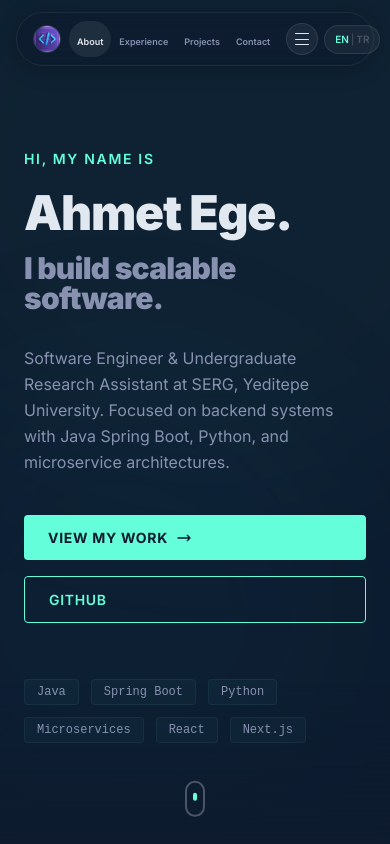
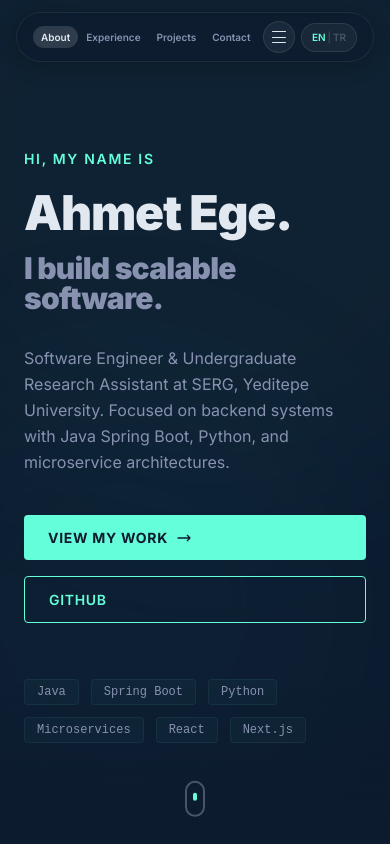
Before and after one commit to ahmetege0/website, a Next.js app: page / in a window 390 px wide. Shown: the top 844 px of the page. Built offline with nearby package versions, Linux system fonts and the light colour scheme.

Commit message:
navbar bugs fixed

```diff
--- a/package.json
+++ b/package.json
@@ -3,7 +3,7 @@
   "version": "0.1.0",
   "private": true,
   "scripts": {
-    "dev": "next dev",
+    "dev": "next dev -H 0.0.0.0",
     "build": "next build",
     "start": "next start",
     "lint": "eslint"
--- a/src/app/globals.css
+++ b/src/app/globals.css
@@ -274,6 +274,8 @@ body {
 .modal-overlay {
   position: fixed;
   inset: 0;
+  position: fixed;
+  inset: 0;
   background: rgba(13, 27, 46, 0.85);
   backdrop-filter: blur(6px);
   z-index: 100;
@@ -282,3 +284,13 @@ body {
   justify-content: center;
   padding: 1rem;
 }
+
+/* Navbar scrollable center — scrollbar gizlenir */
+.nav-scroll {
+  -ms-overflow-style: none;
+  scrollbar-width: none;
+}
+
+.nav-scroll::-webkit-scrollbar {
+  display: none;
+}
--- a/src/components/Navbar.jsx
+++ b/src/components/Navbar.jsx
@@ -1,27 +1,26 @@
 "use client";
 /*
-  components/Navbar.jsx — Floating Pill Redesign (reasonal.co inspired)
+  components/Navbar.jsx
 
-  Layout:
-  [favicon + "Ahmet Ege"] | [About · Experience · Projects · Contact] | [☰] [EN|TR]
-
-  Özellikler:
-  - Tam geniş değil, mx-4/mx-8'lik padding ile floating pill (rounded-full)
-  - Framer-motion layoutId="nav-pill" → aktif link altındaki oval gösterge linkler arasında kayar
-  - Hamburger butonu açılınca: fotoğraflar & müzikler seçenekli panel
-  - backdrop-filter: blur(8px) — önceki 16px'ten azaltıldı
-  - Mobilde "Ahmet Ege" yazısı gizlenir (hidden sm:block), sadece favicon kalır
+  Değişiklikler:
+  1. CENTER SECTION → overflow-x-auto (mobilde yatay kaydırılabilir)
+     Kar butonu bu scrollable alana taşındı. İlerde dark mode vs. buraya eklenir.
+  2. handleNavClick → ana sayfada iken/#about tıklanınca sayfa yenilenmeden smooth scroll
+  3. Nav link <a> → flex items-center justify-center | span → leading-none (About hizalama fix)
+  4. SnowEffect geri döndü (scrollable alanda kar ikonu)
 */
 
 import { useState, useEffect, useRef } from "react";
 import { motion, AnimatePresence } from "framer-motion";
 import { useLanguage } from "@/lib/LanguageContext";
 import { translations } from "@/lib/translations";
+import SnowEffect from "@/components/SnowEffect";
 
 export default function Navbar() {
     const [scrolled, setScrolled] = useState(false);
     const [activeSection, setActiveSection] = useState("about");
     const [menuOpen, setMenuOpen] = useState(false);
+    const [snowActive, setSnowActive] = useState(false);
     const { lang, toggle } = useLanguage();
     const t = translations[lang].nav;
     const panelRef = useRef(null);
@@ -78,36 +77,41 @@ export default function Navbar() {
         return () => document.removeEventListener("mousedown", handler);
     }, [menuOpen]);
 
+    /*
+      Smart nav click:
+      - Ana sayfadaysak (/) → sayfa yenilenmeden smooth scroll
+      - Başka sayfadaysak (music, photos vs.) → normal href navigasyon
+    */
+    const handleNavClick = (e, href) => {
+        if (typeof window !== "undefined" && window.location.pathname === "/" && href.startsWith("/#")) {
+            e.preventDefault();
+            document.getElementById(href.replace("/#", ""))?.scrollIntoView({ behavior: "smooth" });
+        }
+    };
+
     return (
-        /* Nav fixed, hafif top offset → floating his */
+        <>
+            <SnowEffect active={snowActive} />
             <nav
                 className="fixed left-0 right-0 z-50 px-4 md:px-8"
-            style={{ top: "0.75rem", transition: "padding 0.4s ease" }}
+                style={{ top: "0.75rem" }}
             >
                 <div className="max-w-5xl mx-auto">
-                {/*
-          ╔══════════════════════════════════════════════════════════════╗
-          ║  Floating pill bar — rounded-full, frosted glass backdrop   ║
-          ╚══════════════════════════════════════════════════════════════╝
-        */}
                     <div
                         className="flex items-center gap-2 rounded-full px-4 md:px-5 py-2 md:py-2.5"
                         style={{
                             background: scrolled ? "rgba(13, 27, 46, 0.88)" : "rgba(13, 27, 46, 0.72)",
-                        backdropFilter: "blur(8px)",   /* 16px → 8px: arka plan daha net görünür */
+                            backdropFilter: "blur(8px)",
                             WebkitBackdropFilter: "blur(8px)",
                             border: "1px solid rgba(255, 255, 255, 0.07)",
-                        boxShadow: scrolled
-                            ? "0 8px 32px rgba(0,0,0,0.4)"
-                            : "0 4px 20px rgba(0,0,0,0.25)",
+                            boxShadow: scrolled ? "0 8px 32px rgba(0,0,0,0.4)" : "0 4px 20px rgba(0,0,0,0.25)",
                             transition: "background 0.4s ease, box-shadow 0.4s ease",
                         }}
                     >
-
-                    {/* ─── LEFT: Favicon + ad ─────────────────────────────────── */}
+                        {/* ─── LEFT: Favicon + ad (sadece sm+) ─── */}
                         <a
-                        href="#home"
-                        className="flex items-center gap-2 shrink-0 no-underline"
+                            href="/"
+                            className="hidden sm:flex items-center gap-2 shrink-0 no-underline"
                             aria-label="Home"
                         >
                             <img
@@ -116,55 +120,89 @@ export default function Navbar() {
                                 className="w-7 h-7 rounded-full"
                                 style={{ border: "1px solid rgba(100,255,218,0.2)" }}
                             />
-                        {/* Sadece sm (≥640px) ekranlarda göster */}
                             <span
-                            className="hidden sm:block font-bold text-sm leading-none"
+                                className="font-bold text-sm leading-none"
                                 style={{ color: "var(--text)" }}
                             >
                                 Ahmet Ege
                             </span>
                         </a>
 
-                    {/* ─── CENTER: Nav linkleri ────────────────────────────────── */}
                         {/*
-            flex-1: kalan boşluğu al
-            justify-center: link grubunu yatayda ortala
-            Pill göstergesi (layoutId="nav-pill") linkler arasında kayarak geçiş yapar.
+                          ─── CENTER: Yatay kaydırılabilir nav ───────────────────────
+                          Mobilde swipe ile yeni ikonlara erişilebilir:
+                          [About][Experience][Projects][Contact][❄️]  → kaydır →  [future: 🌙 dark mode]
+                          Desktopda justify-center ile ortada görünür.
+                          .nav-scroll → webkit scrollbar gizlenir
                         */}
-                    <div className="flex-1 flex items-center justify-center">
+                        <div className="flex-1 overflow-x-auto nav-scroll">
+                            <div className="flex items-center md:justify-center" style={{ minWidth: "max-content" }}>
+
+                                {/* Nav linkleri */}
                                 {navLinks.map((link) => (
                                     <a
                                         key={link.href}
                                         href={link.href}
-                                className="relative px-2 md:px-3 py-1.5 rounded-full transition-colors duration-200 no-underline select-none"
+                                        onClick={(e) => handleNavClick(e, link.href)}
+                                        className="relative flex items-center justify-center px-2 md:px-3 py-1.5 md:py-2 rounded-full transition-colors duration-200 no-underline select-none"
                                         style={{
                                             color: activeSection === link.id ? "var(--text)" : "var(--text-muted)",
                                         }}
                                     >
-                                {/* Kayan oval pill gösterge — sadece aktif linkte */}
+                                        {/* Kayan oval pill — sadece aktif link */}
                                         {activeSection === link.id && (
                                             <motion.div
                                                 layoutId="nav-pill"
                                                 className="absolute inset-0 rounded-full"
-                                        style={{ background: "rgba(255,255,255,0.08)" }}
+                                                style={{ background: "rgba(255,255,255,0.14)" }}
                                                 transition={{ type: "spring", bounce: 0.25, duration: 0.45 }}
                                             />
                                         )}
-                                <span className="relative z-10 font-semibold text-[9px] md:text-[11px] whitespace-nowrap">
+                                        <span className="relative z-10 font-semibold text-[10px] md:text-[11px] whitespace-nowrap leading-none">
                                             {link.label}
                                         </span>
                                     </a>
                                 ))}
+
+                                {/* Kar butonu — scrollable alanda, mobilde swipe ile erişilir */}
+                                <button
+                                    onClick={() => setSnowActive((v) => !v)}
+                                    className="relative flex items-center justify-center px-2 md:px-3 py-1.5 rounded-full transition-all duration-200 ml-0.5"
+                                    style={{ color: snowActive ? "var(--accent)" : "var(--text-muted)" }}
+                                    title={snowActive
+                                        ? (lang === "tr" ? "Karı durdur" : "Stop snow")
+                                        : (lang === "tr" ? "Kar yağdır ❄️" : "Make it snow ❄️")}
+                                    aria-label="Toggle snow"
+                                >
+                                    {snowActive && (
+                                        <motion.div
+                                            className="absolute inset-0 rounded-full"
+                                            initial={{ opacity: 0 }}
+                                            animate={{ opacity: 1 }}
+                                            style={{ background: "rgba(100,255,218,0.1)" }}
+                                        />
+                                    )}
+                                    <svg
+                                        className="relative z-10 w-3.5 h-3.5"
+                                        style={{ transform: snowActive ? "rotate(30deg)" : "none", transition: "transform 0.4s ease" }}
+                                        fill="currentColor"
+                                        viewBox="0 0 24 24"
+                                    >
+                                        <path d="M11 2h2v2.28l1.87-1.87 1.41 1.41-3.28 3.28V11h3.9l3.28-3.28 1.41 1.41L19.72 11H22v2h-2.28l1.87 1.87-1.41 1.41L16.9 13H13v3.9l3.28 3.28-1.41 1.41L13 19.72V22h-2v-2.28l-1.87 1.87-1.41-1.41L11 16.9V13H7.1l-3.28 3.28-1.41-1.41L4.28 13H2v-2h2.28L2.41 9.13 3.82 7.72 7.1 11H11V7.1L7.72 3.82l1.41-1.41L11 4.28V2z" />
+                                    </svg>
+                                </button>
+
+                            </div>
                         </div>
 
-                    {/* ─── RIGHT: Hamburger + Dil ──────────────────────────────── */}
+                        {/* ─── RIGHT: Hamburger + EN/TR ─── */}
                         <div className="flex items-center gap-1.5 shrink-0" ref={panelRef}>
 
-                        {/* ── Hamburger butonu ── */}
+                            {/* Hamburger butonu */}
                             <div className="relative">
                                 <button
                                     onClick={() => setMenuOpen((v) => !v)}
-                                className="flex flex-col items-center justify-center gap-[4.5px] w-8 h-8 rounded-full transition-all duration-250"
+                                    className="flex flex-col items-center justify-center gap-[4.5px] w-8 h-8 rounded-full transition-all duration-200"
                                     style={{
                                         background: menuOpen ? "rgba(100,255,218,0.1)" : "rgba(255,255,255,0.06)",
                                         border: `1px solid ${menuOpen ? "rgba(100,255,218,0.3)" : "rgba(255,255,255,0.09)"}`,
@@ -172,33 +210,21 @@ export default function Navbar() {
                                     aria-label="Open menu"
                                     aria-expanded={menuOpen}
                                 >
-                                {/* 3 çizgi → X animasyonu */}
-                                <motion.span
-                                    className="block w-3.5 h-px rounded-full"
+                                    <motion.span className="block w-3.5 h-px rounded-full"
                                         style={{ background: menuOpen ? "var(--accent)" : "var(--text)" }}
                                         animate={{ rotate: menuOpen ? 45 : 0, y: menuOpen ? 5.5 : 0 }}
-                                    transition={{ duration: 0.22 }}
-                                />
-                                <motion.span
-                                    className="block w-3.5 h-px rounded-full"
+                                        transition={{ duration: 0.22 }} />
+                                    <motion.span className="block w-3.5 h-px rounded-full"
                                         style={{ background: menuOpen ? "var(--accent)" : "var(--text)" }}
                                         animate={{ opacity: menuOpen ? 0 : 1, scaleX: menuOpen ? 0 : 1 }}
-                                    transition={{ duration: 0.18 }}
-                                />
-                                <motion.span
-                                    className="block w-3.5 h-px rounded-full"
+                                        transition={{ duration: 0.18 }} />
+                                    <motion.span className="block w-3.5 h-px rounded-full"
                                         style={{ background: menuOpen ? "var(--accent)" : "var(--text)" }}
                                         animate={{ rotate: menuOpen ? -45 : 0, y: menuOpen ? -5.5 : 0 }}
-                                    transition={{ duration: 0.22 }}
-                                />
+                                        transition={{ duration: 0.22 }} />
                                 </button>
 
-                            {/*
-                ╔═══════════════════════════════════╗
-                ║     Floating Explore Panel        ║
-                ║  Köşeleri yuvarlatılmış kare      ║
-                ╚═══════════════════════════════════╝
-              */}
+                                {/* Explore Panel */}
                                 <AnimatePresence>
                                     {menuOpen && (
                                         <motion.div
@@ -215,49 +241,26 @@ export default function Navbar() {
                                                 boxShadow: "0 20px 60px rgba(0,0,0,0.55), 0 0 0 1px rgba(100,255,218,0.04)",
                                             }}
                                         >
-                                        {/* Panel başlığı */}
-                                        <p
-                                            className="text-[9px] font-semibold uppercase tracking-widest px-3 pt-1.5 pb-2"
-                                            style={{ color: "var(--text-dim)" }}
-                                        >
+                                            <p className="text-[9px] font-semibold uppercase tracking-widest px-3 pt-1.5 pb-2"
+                                                style={{ color: "var(--text-dim)" }}>
                                                 {lang === "tr" ? "Keşfet" : "Explore"}
                                             </p>
 
-                                        {/* Seçenekler */}
                                             {menuItems.map((item) => (
                                                 <a
                                                     key={item.href}
                                                     href={item.href}
                                                     className="flex items-center gap-3 px-3 py-2.5 rounded-xl no-underline transition-all duration-150"
-                                                onMouseEnter={(e) => {
-                                                    e.currentTarget.style.background = "rgba(255,255,255,0.05)";
-                                                }}
-                                                onMouseLeave={(e) => {
-                                                    e.currentTarget.style.background = "transparent";
-                                                }}
+                                                    onMouseEnter={(e) => { e.currentTarget.style.background = "rgba(255,255,255,0.05)"; }}
+                                                    onMouseLeave={(e) => { e.currentTarget.style.background = "transparent"; }}
                                                     onClick={() => setMenuOpen(false)}
                                                 >
                                                     <span className="text-xl select-none">{item.icon}</span>
                                                     <div>
-                                                    <p
-                                                        className="text-sm font-semibold leading-tight"
-                                                        style={{ color: "var(--text)" }}
-                                                    >
-                                                        {item.label}
-                                                    </p>
-                                                    <p
-                                                        className="text-xs leading-tight mt-0.5"
-                                                        style={{ color: "var(--text-muted)" }}
-                                                    >
-                                                        {item.sub}
-                                                    </p>
+                                                        <p className="text-sm font-semibold leading-tight" style={{ color: "var(--text)" }}>{item.label}</p>
+                                                        <p className="text-xs leading-tight mt-0.5" style={{ color: "var(--text-muted)" }}>{item.sub}</p>
                                                     </div>
-                                                {/* Küçük ok → "daha fazlası var" hissi */}
-                                                <svg
-                                                    className="w-3.5 h-3.5 ml-auto opacity-30"
-                                                    fill="none" stroke="currentColor" viewBox="0 0 24 24"
-                                                    style={{ color: "var(--text)" }}
-                                                >
+                                                    <svg className="w-3.5 h-3.5 ml-auto opacity-30" fill="none" stroke="currentColor" viewBox="0 0 24 24" style={{ color: "var(--text)" }}>
                                                         <path strokeLinecap="round" strokeLinejoin="round" strokeWidth={2.5} d="M9 5l7 7-7 7" />
                                                     </svg>
                                                 </a>
@@ -267,22 +270,13 @@ export default function Navbar() {
                                 </AnimatePresence>
                             </div>
 
-                        {/* ── Dil toggle (EN | TR) ── */}
+                            {/* Dil toggle */}
                             <button
                                 onClick={toggle}
                                 className="flex items-center gap-0.5 px-2.5 py-1.5 rounded-full transition-all duration-200"
-                            style={{
-                                background: "rgba(255,255,255,0.05)",
-                                border: "1px solid rgba(255,255,255,0.09)",
-                            }}
-                            onMouseEnter={(e) => {
-                                e.currentTarget.style.background = "rgba(100,255,218,0.08)";
-                                e.currentTarget.style.borderColor = "rgba(100,255,218,0.25)";
-                            }}
-                            onMouseLeave={(e) => {
-                                e.currentTarget.style.background = "rgba(255,255,255,0.05)";
-                                e.currentTarget.style.borderColor = "rgba(255,255,255,0.09)";
-                            }}
+                                style={{ background: "rgba(255,255,255,0.05)", border: "1px solid rgba(255,255,255,0.09)" }}
+                                onMouseEnter={(e) => { e.currentTarget.style.background = "rgba(100,255,218,0.08)"; e.currentTarget.style.borderColor = "rgba(100,255,218,0.25)"; }}
+                                onMouseLeave={(e) => { e.currentTarget.style.background = "rgba(255,255,255,0.05)"; e.currentTarget.style.borderColor = "rgba(255,255,255,0.09)"; }}
                                 aria-label="Toggle language"
                             >
                                 <span className="font-semibold text-[10px] md:text-xs" style={{ color: lang === "en" ? "var(--accent)" : "var(--text-dim)" }}>EN</span>
@@ -294,5 +288,6 @@ export default function Navbar() {
                     </div>
                 </div>
             </nav>
+        </>
     );
 }
```
Lines whose indentation alone changed are shown as unchanged.
